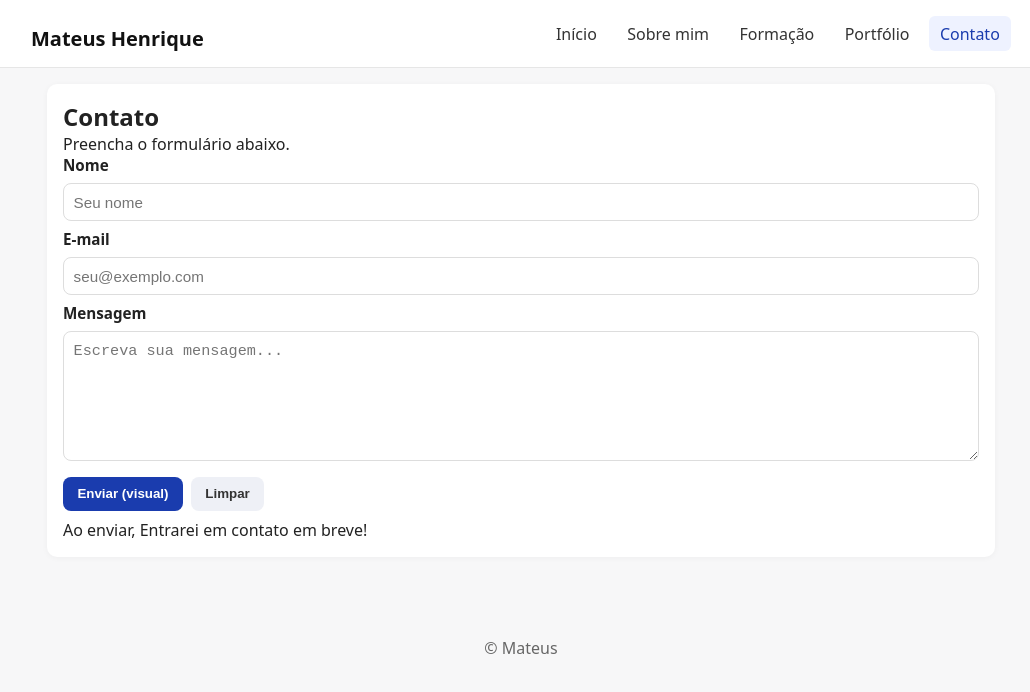
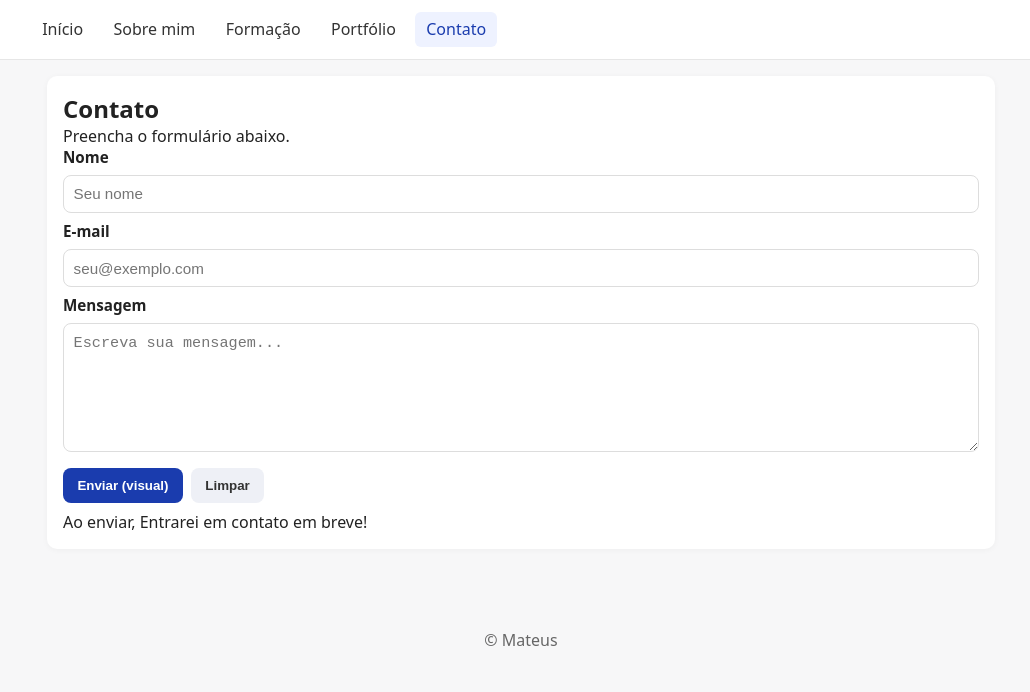
Before and after one commit to steelalchemist17/portifolioMateusHenrique, a plain HTML site: page contact.html in a window 1280 px wide. Shown: the whole page, without its empty margins (119-1149 px from the left). Drawn offline with Linux system fonts and the light colour scheme.

Commit message:
Update contact.html

```diff
--- a/contact.html
+++ b/contact.html
@@ -12,7 +12,6 @@
 <body>
   <header class="site-header">
     <div class="container header-inner">
-      <h1 class="logo"><a href="index.html">Mateus Henrique</a></h1>
       <nav class="main-nav" aria-label="Menu principal">
         <ul>
           <li><a href="index.html">Início</a></li>
```
